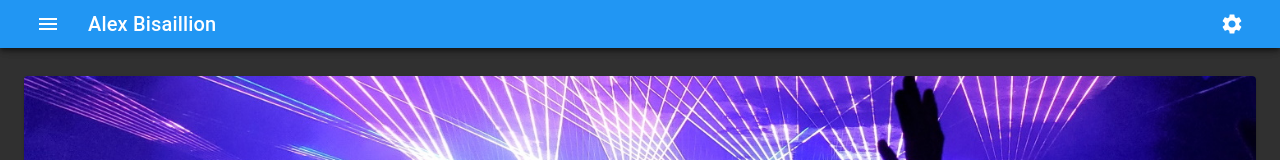
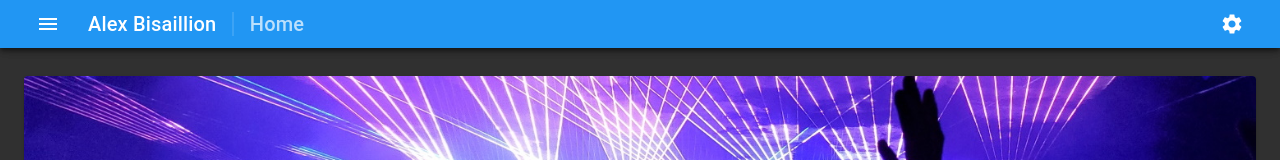
Before and after one commit to alexbisaillion/music-library, a React (Create React App) app in the folder client/: page / in a window 1280 px wide. Shown: the top 160 px of the page. Built offline with nearby package versions, Linux system fonts and the light colour scheme; no server answers.

Commit message:
Add path display value to nav bar

```diff
--- a/client/src/components/common/display/timeline/Timeline.tsx
+++ b/client/src/components/common/display/timeline/Timeline.tsx
@@ -34,7 +34,7 @@ export const Timeline = ({ entries }: TimelineProps) => {
   return (
     <TimelineContainer>
       {entries.map((entry) => (
-        <TimelineRow key={entry.title}>
+        <TimelineRow key={entry.title + entry.start + entry.end}>
           <DividerContainer>
             <TimelineSeparator>
               <TimelineConnector />
--- a/client/src/components/common/text/Heading.tsx
+++ b/client/src/components/common/text/Heading.tsx
@@ -1,6 +1,10 @@
 import { Typography } from "@material-ui/core";
 
-type HeadingProps = { text: string };
-export const Heading = ({ text }: HeadingProps) => {
-  return <Typography variant="h6">{text}</Typography>;
+type HeadingProps = { text: string; isSecondary?: boolean };
+export const Heading = ({ text, isSecondary }: HeadingProps) => {
+  return (
+    <Typography variant="h6" color={isSecondary ? "textSecondary" : undefined}>
+      {text}
+    </Typography>
+  );
 };
--- a/client/src/components/layout/NavigationBar.tsx
+++ b/client/src/components/layout/NavigationBar.tsx
@@ -1,11 +1,12 @@
 import styled from "styled-components";
-import { AppBar, Toolbar } from "@material-ui/core";
+import { AppBar, Divider, Toolbar } from "@material-ui/core";
 import { MenuToggleIcon } from "../icons/material-icons";
 import { useState } from "react";
 import { LeftSidebar } from "./LeftSidebar";
 import { Heading } from "../common/text/Heading";
 import { IconButton } from "../common/forms/IconButton";
 import { SettingsButton } from "../functional/settings/SettingsButton";
+import { pathDisplayValues, RouterPath } from "../../foundation/Router";
 
 const NavigationBarContainer = styled.div`
   flex-grow: 1;
@@ -17,7 +18,25 @@ const MenuIconButton = styled(IconButton)`
   }
 `;
 
+const getLocationDisplayValue = (location: string) => {
+  const matchingPath = Object.values(RouterPath).find((path) =>
+    location.endsWith(path)
+  );
+  return matchingPath ? pathDisplayValues[matchingPath] : undefined;
+};
+
+const StyledDivider = styled(Divider)`
+  && {
+    height: 24px;
+    margin: 0 16px;
+    width: 1.5px;
+  }
+`;
+
 export const NavigationBar = () => {
+  console.log(getLocationDisplayValue(window.location.href));
+  // const location = useLocation();
+  // console.log(location);
   const [isSidebarOpen, setIsSidebarOpen] = useState(false);
 
   const toggleSidebar = () => setIsSidebarOpen(!isSidebarOpen);
@@ -29,6 +48,11 @@ export const NavigationBar = () => {
           <Toolbar variant="dense">
             <MenuIconButton onClick={toggleSidebar} icon={<MenuToggleIcon />} />
             <Heading text="Alex Bisaillion" />
+            <StyledDivider orientation="vertical" color="textSecondary" />
+            <Heading
+              text={getLocationDisplayValue(window.location.href) || ""}
+              isSecondary
+            />
             <SettingsButton />
           </Toolbar>
         </AppBar>
--- a/client/src/foundation/Router.tsx
+++ b/client/src/foundation/Router.tsx
@@ -5,6 +5,18 @@ import { ErrorPage } from "../components/pages/ErrorPage";
 import { useAuthentication } from "../context/authentication-context";
 import { BaseAppComponents } from "./BaseAppComponents";
 import { Experience } from "../components/pages/Experience";
+
+export enum RouterPath {
+  Home = "/",
+  Experience = "/experience",
+  ScrobbleProxyRegisterAlbum = "/scrobble-proxy/register-album",
+}
+type RouterPathDisplayValues = { [key in RouterPath]: string };
+export const pathDisplayValues: RouterPathDisplayValues = {
+  "/": "Home",
+  "/experience": "Experience",
+  "/scrobble-proxy/register-album": "Register Album",
+};
 
 export const Router = () => {
   const { isLoggedIn } = useAuthentication();
@@ -16,17 +28,13 @@ export const Router = () => {
   return (
     <BrowserRouter>
       <BaseAppComponents />
-      <Route exact path="/" component={Home} />
-      <Route path="/experience" component={Experience} />
+      <Route exact path={RouterPath.Home} component={Home} />
+      <Route path={RouterPath.Experience} component={Experience} />
       {/* Use the new Routes component when React Router DOM is updated to v6 */}
       {/* https://stackoverflow.com/a/49321289 */}
       <Route
-        path="/scrobble-proxy/register-album"
+        path={RouterPath.ScrobbleProxyRegisterAlbum}
         render={() => renderAuthenticatedPage(<RegisterAlbum />)}
-      />
-      <Route
-        path="/updateAlbumTracks"
-        render={() => renderAuthenticatedPage(<p>logged in</p>)}
       />
     </BrowserRouter>
   );
```
